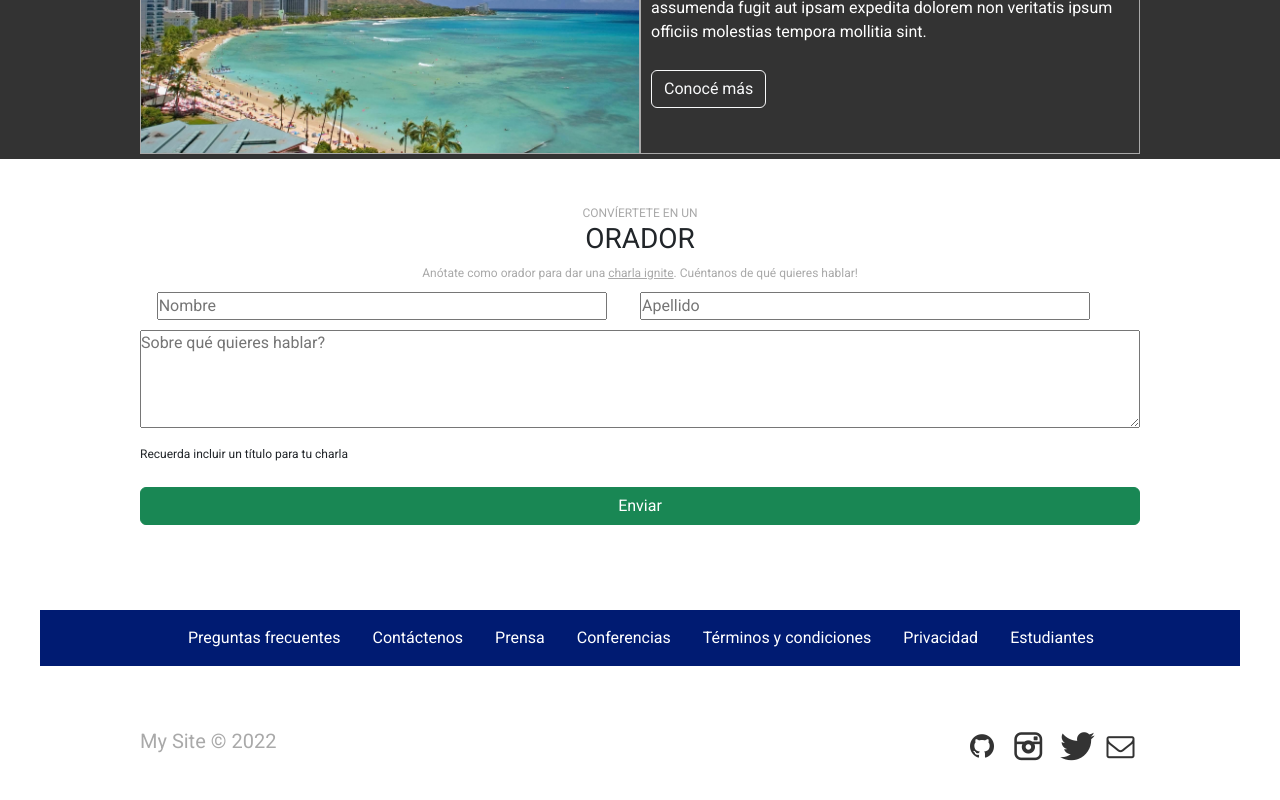
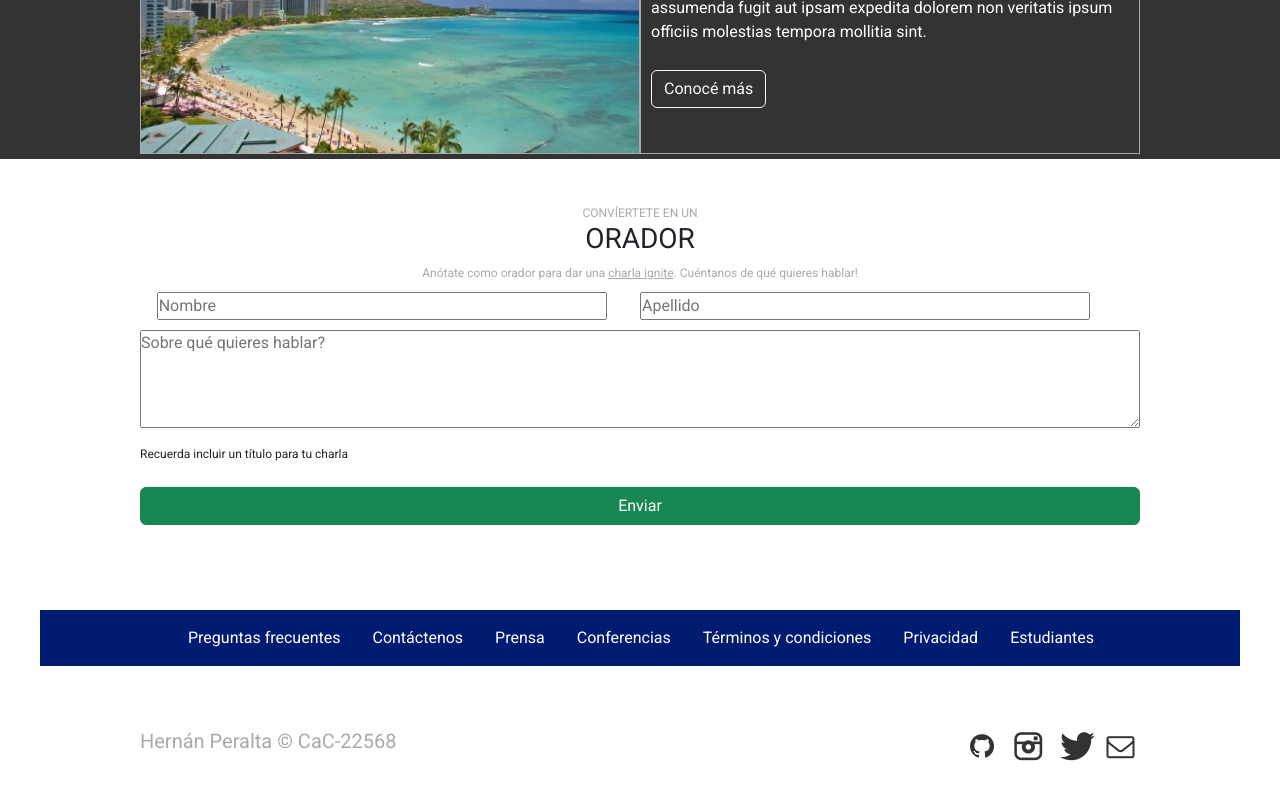
Before and after one commit to piojosoher/codoacodo, a plain HTML site: page oradores/index.html in a window 1280 px wide. Shown: the part 1548-2348 px from the top of the page. Drawn offline with Linux system fonts and the light colour scheme; a web font is replaced by a local one.

Commit message:
Nombre y curso de CaC

```diff
--- a/oradores/index.html
+++ b/oradores/index.html
@@ -124,7 +124,7 @@
 
         <section id="formu">
             <div class="contenedor">
-                <p class="copy"> My Site &copy; 2022</p>
+                <p class="copy"> Hernán Peralta &copy; CaC-22568</p>
                 <div class="redes_sociales">
                     <a class="icon-github-circled" href="https://github.com/piojosoher"></a>
                     <a class="icon-instagram" href="https://www.instagram.com/piojosoher/"></a>
```
